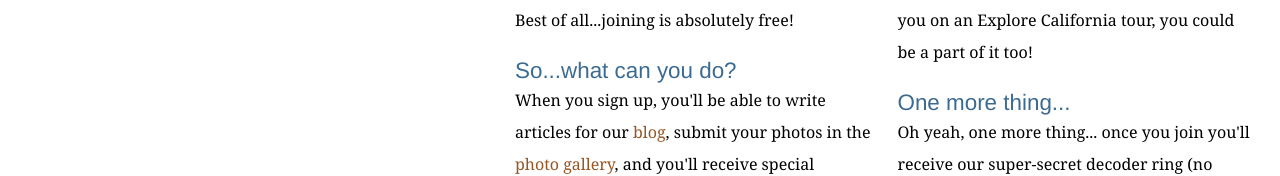
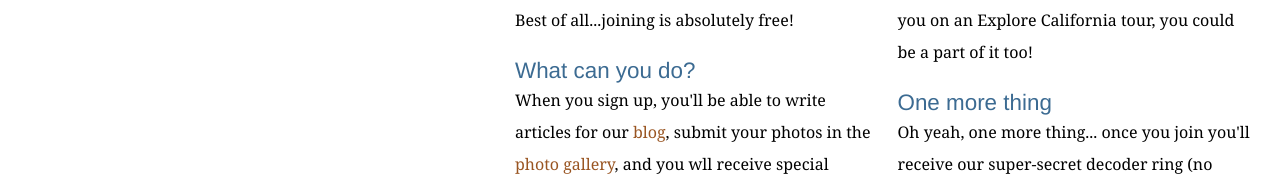
Before and after one commit to kasunsjc/explore_california, a plain HTML site: page explorers.html in a window 1280 px wide. Shown: the part 1080-1256 px from the top of the page. Drawn offline with Linux system fonts and the light colour scheme.

Commit message:
minor text edits

```diff
--- a/explorers.html
+++ b/explorers.html
@@ -71,12 +71,12 @@
             <p>Joining up will make you eligible for discounts, extra tour goodies, exclusive side excursions, and other super-secret fun stuff! It's also a great way of making friends. We have Explorers-only gatherings where you can meet, mingle, and form friendships with other touring enthusisasts!</p>
             <p>Best of all...joining is absolutely free!</p>
 
-            <h2>So...what can you do?</h2>
-            <p>When you sign up, you'll be able to write articles for our <a href="http://www.explorecalifornia.org/blog">blog</a>, submit your photos in the <a href="explorers/gallery.html">photo gallery</a>, and you'll receive special members-only deals on all upcoming Explore California tours! You also get priority seating and quick check-in! Heck, if you go on enough tours, we might even have you guide a few for us!</p>
+            <h2>What can you do?</h2>
+            <p>When you sign up, you'll be able to write articles for our <a href="http://www.explorecalifornia.org/blog">blog</a>, submit your photos in the <a href="explorers/gallery.html">photo gallery</a>, and you wll receive special members-only deals on all upcoming Explore California tours! You also get priority seating and quick check-in! Heck, if you go on enough tours, we might even have you guide a few for us!</p>
             <p>If you're going to one of our overnight tours, you'll receive a special hospitality gift when you check into your hotel. We also make sure that you're always booked for late checkout. How's that for cool?</p>
             <p>You'll also want to check out our monthly <a href="explorers/podcast.html">video podcast</a>. It includes in-depth looks at the places you can visit on Explore California tours, tour showcases, and occasionally features surprise guests. If our cameras catch you on an Explore California tour, you could be a part of it too!</p>
 
-            <h2>One more thing...</h2>
+            <h2>One more thing</h2>
             <p>Oh yeah, one more thing... once you join you'll receive our super-secret decoder ring (no kidding)! On many of our tours, your decoder ring can be used to unlock cool new trails or Explore California goodie packs!</p>
           </div>
         </div>
```
